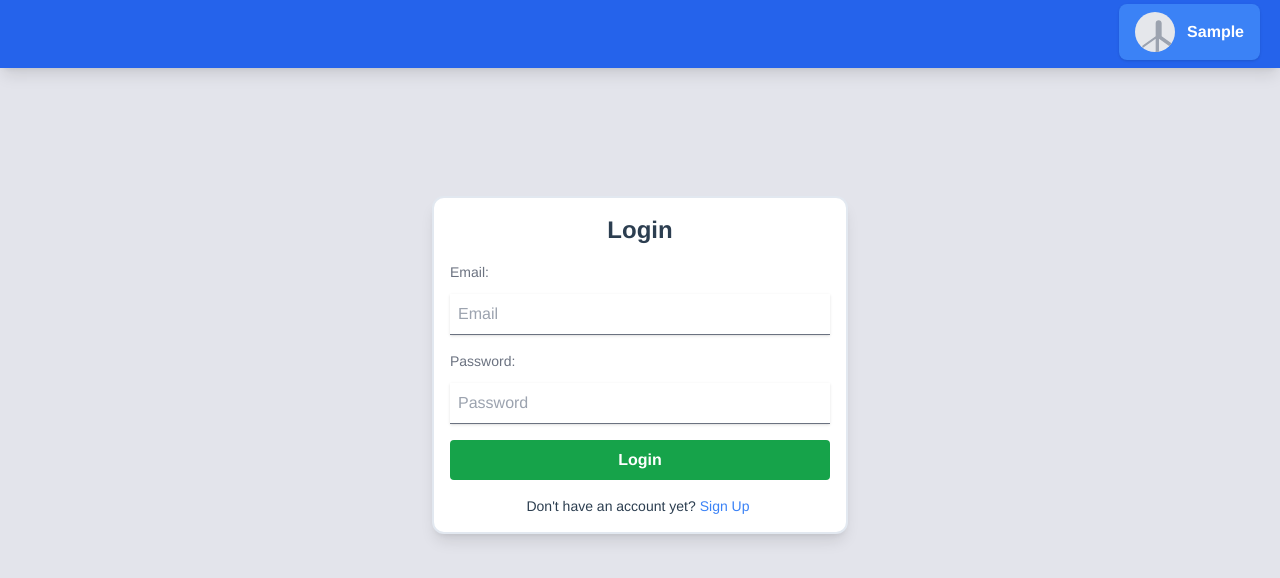
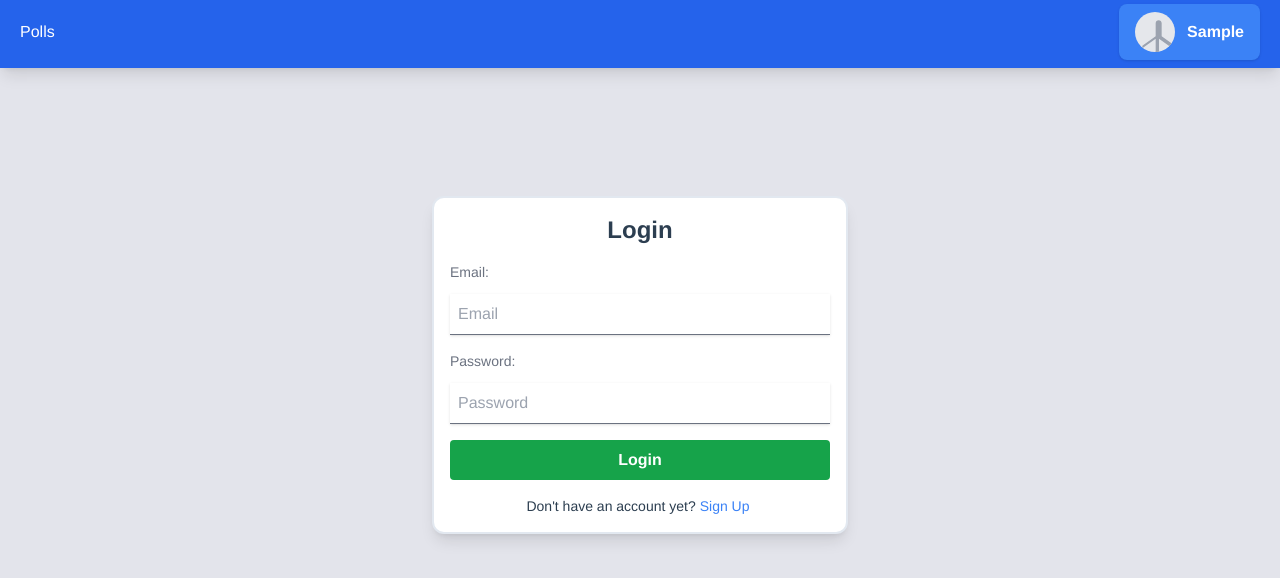
Before and after one commit to amrit56789/polling-system-vue, a Vue app: page /#/login in a window 1280 px wide. Shown: the top 578 px of the page. Built offline with nearby package versions, Linux system fonts and the light colour scheme; no server answers; sample sign-in values are in the browser's storage.

Commit message:
create a navbar links

```diff
--- /dev/null
+++ b/src/Views/AddPoll.vue
@@ -0,0 +1,9 @@
+<template>
+    <div class="max-w-4xl mx-auto p-5">
+        <h1>I am add poll</h1>
+      </div>
+    </template>
+
+<script setup>
+
+</script>
--- /dev/null
+++ b/src/Views/PollList.vue
@@ -0,0 +1,9 @@
+<template>
+    <div class="max-w-4xl mx-auto p-5">
+        <h1>I am Poll List</h1>
+      </div>
+    </template>
+
+<script setup>
+
+</script>
--- /dev/null
+++ b/src/Views/UserList.vue
@@ -0,0 +1,9 @@
+<template>
+    <div class="max-w-4xl mx-auto p-5">
+        <h1>I am userlist</h1>
+      </div>
+    </template>
+
+<script setup>
+
+</script>
--- a/src/components/NavbarHeader.vue
+++ b/src/components/NavbarHeader.vue
@@ -1,6 +1,9 @@
 <template>
 <nav v-if="isLoggedIn" class="bg-blue-600 p-1 pb-2 text-white shadow-lg mb-4">
-    <div class="container mx-auto flex justify-end items-center">
+    <div class="container mx-auto flex justify-between items-center">
+        <div class="flex items-center space-x-8 ml-4">
+            <router-link v-for="link in navbarLinks" :key="link.path" :to="link.path" class="text-white hover:text-blue-300 transition duration-150 ease-in-out">{{ link.title }}</router-link>
+        </div>
         <div class="relative mr-4">
             <button @click="toggleDropdown" class="flex items-center focus:outline-none bg-blue-500 hover:bg-blue-600 text-white font-semibold py-2 px-4 rounded-lg shadow">
                 <span class="h-10 w-10 rounded-full overflow-hidden bg-gray-200">
@@ -16,7 +19,7 @@
                     <div class="text-gray-500">{{ user.email }}</div>
                 </div>
                 <div class="border-t border-gray-200"></div>
-                <button @click="handleLogout" class="w-full hover:text-white text-left block px-4 py-3 text-sm text-gray-700 hover:bg-gray-500 focus:outline-none focus:bg-gray-100">
+                <button @click="logout" class="w-full hover:text-white text-left block px-4 py-3 text-sm text-gray-700 hover:bg-gray-500 focus:outline-none focus:bg-gray-100">
                     Logout
                 </button>
             </div>
@@ -27,7 +30,8 @@
 
 <script setup>
 import {
-    ref
+    ref,
+    computed
 } from 'vue';
 import {
     storeToRefs
@@ -50,7 +54,29 @@ const toggleDropdown = () => {
     showDropdown.value = !showDropdown.value;
 };
 
-const handleLogout = async () => {
-    logout();
-};
+const pollNavLinks = [{
+    title: 'Polls',
+    path: '/polls'
+}, ];
+
+const adminNavLinks = [{
+        title: 'Add Poll',
+        path: '/add-poll'
+    },
+    {
+        title: 'Create User',
+        path: '/create-user'
+    },
+    {
+        title: 'List Users',
+        path: '/users-list'
+    },
+];
+
+const navbarLinks = computed(() => {
+    if (user.value && user.value.roleId === 1) {
+        return pollNavLinks.concat(adminNavLinks);
+    }
+    return pollNavLinks;
+});
 </script>
--- a/src/router/index.js
+++ b/src/router/index.js
@@ -1,6 +1,10 @@
 import { createRouter, createWebHashHistory } from 'vue-router';
-import SignUpForm from "../Views/SignUpForm.vue"
+import SignUpForm from '../Views/SignUpForm.vue';
 import LoginForm from '../Views/LoginForm.vue';
+import PollList from '../Views/PollList.vue';
+import UserList from '../Views/UserList.vue';
+import AddPoll from '../Views/AddPoll.vue';
+import { useAuthStore } from '../stores/auth';
 const routes = [
     {
         path: '/',
@@ -16,6 +20,27 @@ const routes = [
         name: 'login',
         component: LoginForm
     },
+
+    {
+        path: '/polls',
+        name: 'polls',
+        component: PollList
+    },
+    {
+        path: '/create-user',
+        name: 'create-user',
+        component: SignUpForm
+    },
+    {
+        path: '/users-list',
+        name: 'users-list',
+        component: UserList
+    },
+    {
+        path: '/add-poll',
+        name: 'add-poll',
+        component: AddPoll
+    },
 ];
 
 const router = createRouter({
@@ -23,4 +48,18 @@ const router = createRouter({
   routes
 });
 
+router.beforeEach((to, from, next) => {
+    const authStore = useAuthStore();
+    const requiresAuth = !['/login', '/signup'].includes(to.path);
+    const requiresAdmin = ['/add-poll', '/create-user', '/users-list'].includes(to.path);
+
+    if (requiresAuth && !authStore.isLoggedIn) {
+        next('/login');
+    } else if (requiresAdmin && authStore.user.roleId !== 1) {
+        next('/polls');
+    } else {
+        next();
+    }
+});
+
 export default router;
```
